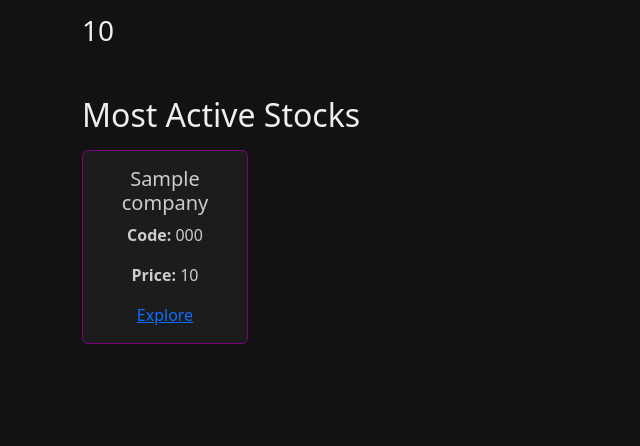
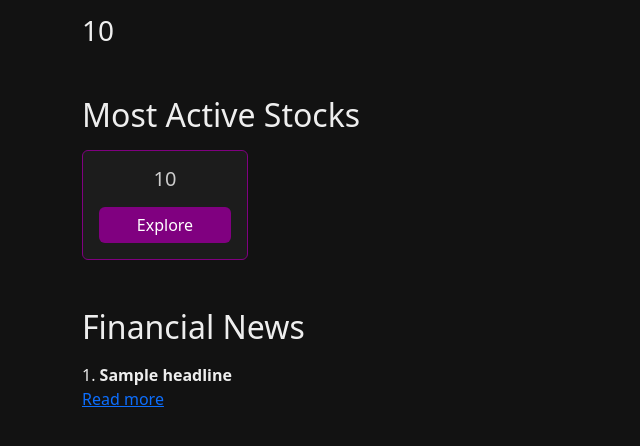
Before and after one commit to DETROIT-221204/DhanGyan, a Flask app: template DhanGyan/templates/search.html in a window 1280 px wide. Shown: the part 278-724 px from the top of the page, without its empty margins (0-640 px from the left). Run offline with Flask 3, Linux system fonts and the light colour scheme; the template is opened without the code that fills it: most values are stand-ins (such as "Sample title", 1, 10 or a date in 2020).

Commit message:
Add newsl

```diff
--- a/DhanGyan/templates/search.html
+++ b/DhanGyan/templates/search.html
@@ -64,21 +64,29 @@
     </div>
 
     <h2 class="mb-3">Most Active Stocks</h2>
-    <div class="row g-4">
+    <div class="row g-4 mb-5">
         {% for stock in most_active %}
-
         <div class="col-12 col-sm-6 col-md-4 col-lg-2">
             <div class="card text-center p-3">
-                <h5 class="card-title">{{ stock.Company }}</h5>
-                <p class="card-text"><strong>Code:</strong> {{ stock.Code }}</p>
-                <p class="card-text"><strong>Price:</strong> {{ stock.Price }}</p>
-                <a href="{{url_for('test')}}">Explore</a>
-
-
-
+                <h5 class="card-title">{{ stock }}</h5>
+                <a href="{{ url_for('index', company=stock) }}" class="btn btn-primary mt-2">Explore</a>
             </div>
         </div>
         {% endfor %}
+    </div>
+
+    <div>
+        <h2 class="mb-3">Financial News</h2>
+        {% if headlines %}
+            {% for headline, link in headlines %}
+            <div class="mb-2">
+                {{ loop.index }}. <strong>{{ headline }}</strong><br>
+                <a href="{{ link }}" target="_blank">Read more</a>
+            </div>
+            {% endfor %}
+        {% else %}
+            <p>No headlines available.</p>
+        {% endif %}
     </div>
 </div>
 
```
